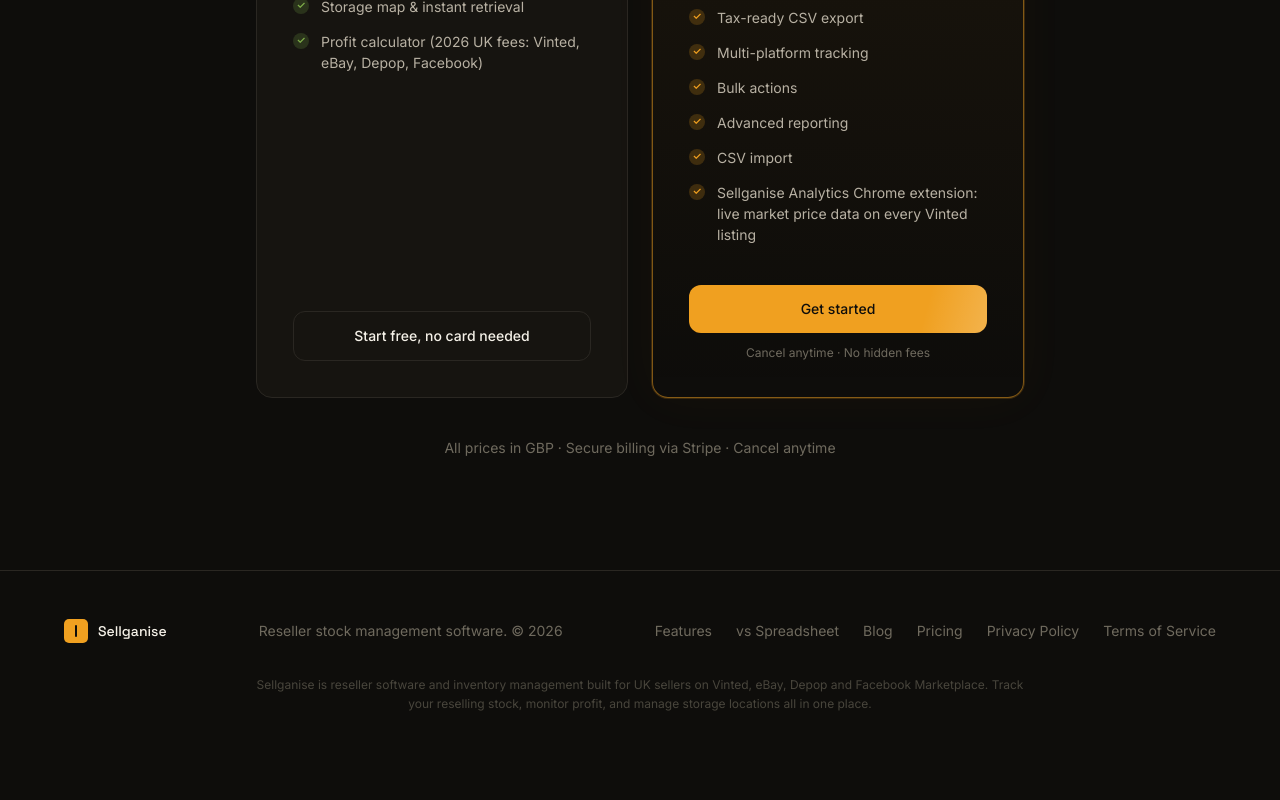
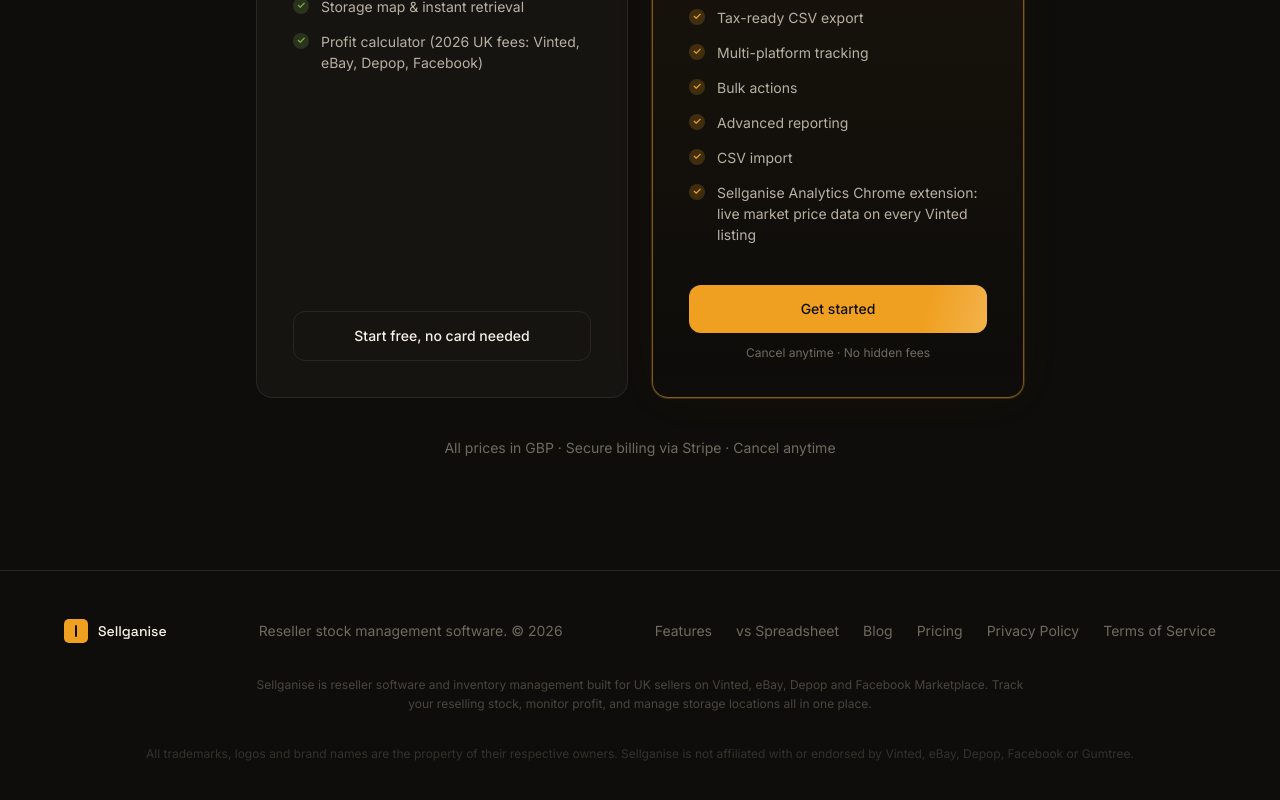
Before and after one commit to mrophir/Reselling-SaaS, a Next.js app: page / in a window 1280 px wide. Shown: the part 10786-11586 px from the top of the page. Before the commit the page ends 11548 px from the top, so only its background shows below. Built offline with nearby package versions, Linux system fonts and the light colour scheme.

Commit message:
Add trademark disclaimer to homepage footer
Co-Authored-By: Claude Sonnet 4.6 <noreply@anthropic.com>

```diff
--- a/app/page.tsx
+++ b/app/page.tsx
@@ -1977,6 +1977,9 @@ function Footer() {
         <p className="text-xs text-paper-faint/60 text-center max-w-3xl mx-auto leading-relaxed">
           Sellganise is reseller software and inventory management built for UK sellers on Vinted, eBay, Depop and Facebook Marketplace. Track your reselling stock, monitor profit, and manage storage locations all in one place.
         </p>
+        <p className="text-xs text-paper-faint/40 text-center">
+          All trademarks, logos and brand names are the property of their respective owners. Sellganise is not affiliated with or endorsed by Vinted, eBay, Depop, Facebook or Gumtree.
+        </p>
       </div>
     </footer>
   );
```
